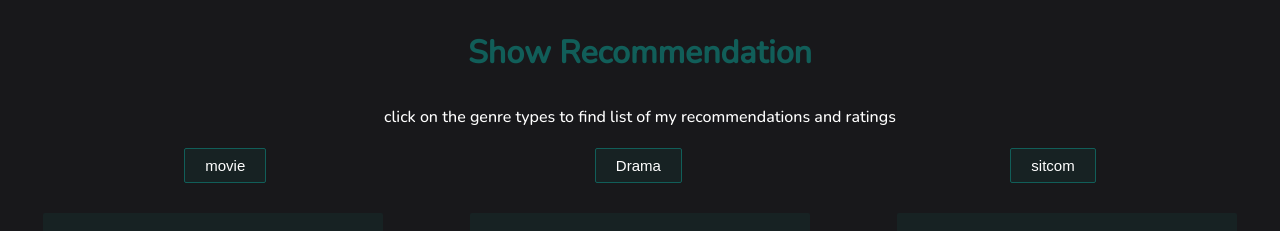
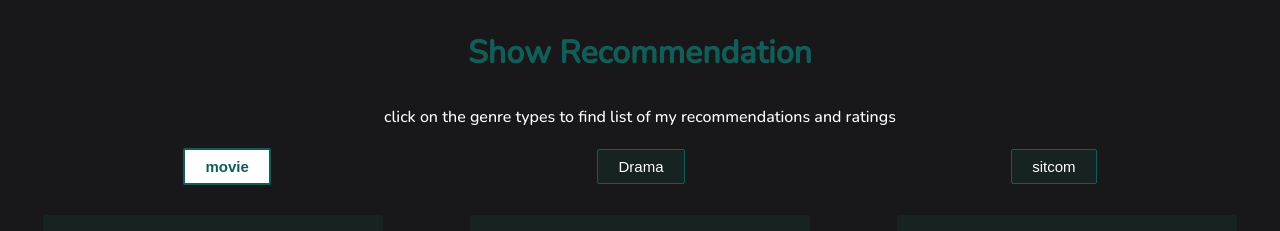
Before and after one commit to sangeetha-13-99/Mark-Six-Show-Recommendation-App, a React (Create React App) app: page / in a window 1280 px wide. Shown: the top 231 px of the page. Built offline with nearby package versions, Linux system fonts and the light colour scheme.

Commit message:
refactor: updating the genre  button code

```diff
--- a/src/Main.js
+++ b/src/Main.js
@@ -31,10 +31,8 @@ export default function Main(){
         console.log(element.classList.remove('selected'))
         }
       })
-
       return event.target.textContent
     })
-    event.target.classList.add('selected')
   }
 
 return (
@@ -44,7 +42,7 @@ return (
       <div className="genreButtons">
         {Object.keys(genreObjects).map(genre=>{
           console.log(genre)
-          return <button key={genre} class="genreButton" onClick={clickhandler}>{genre}</button>
+          return <button key={genre} class={"genreButton "+(genre===genreType ? 'selected':'')} onClick={clickhandler}>{genre}</button>
         })}
       </div>
       <div className="genreList">
```
